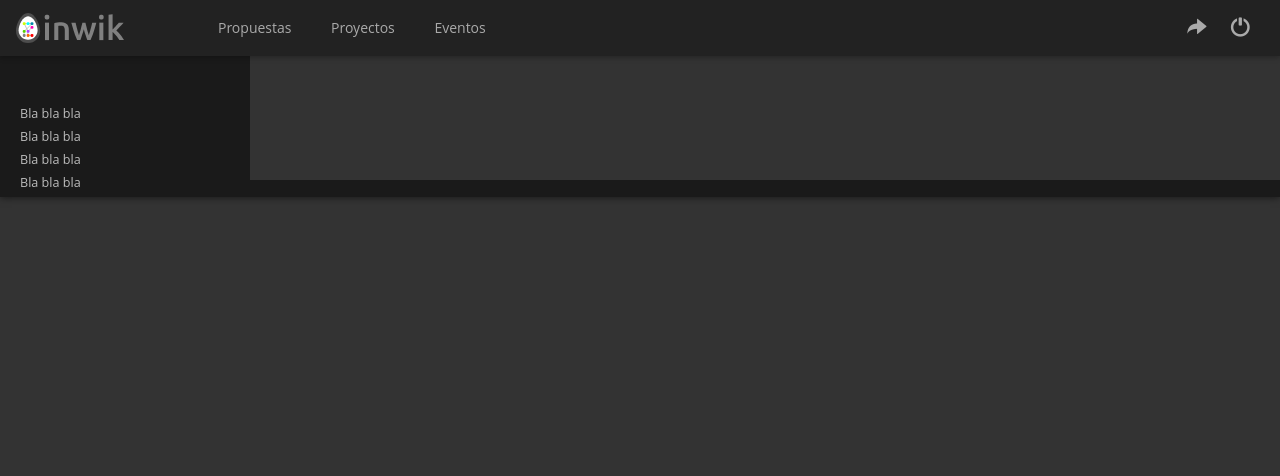
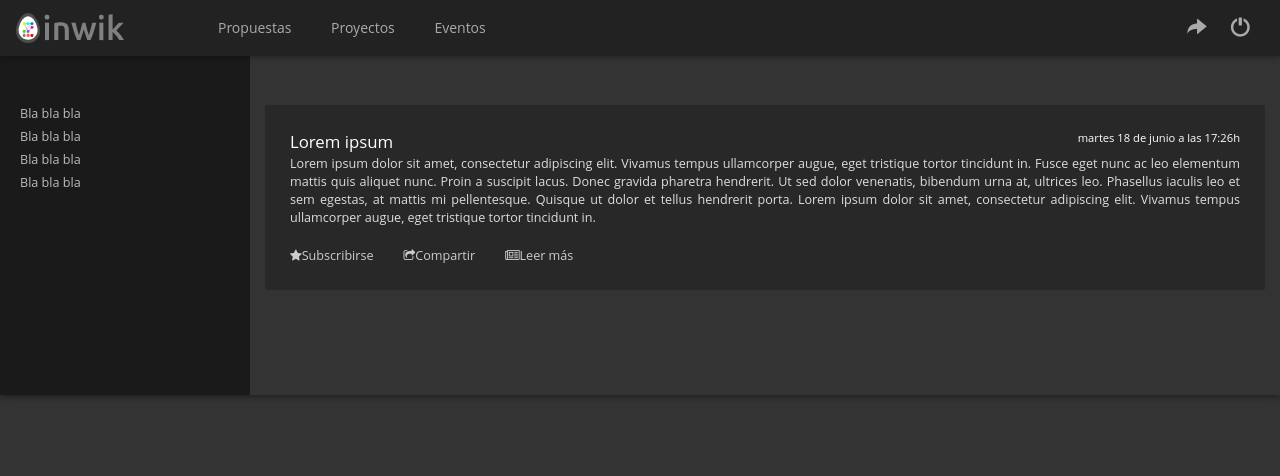
Before and after one commit to inwik/inwik, a PHP site: page /propuestas in a window 1280 px wide. Shown: the top 476 px of the page. Run offline with PHP 8.4, Linux system fonts and the light colour scheme; data that the repository does not hold is empty; some libraries are stand-ins or nearby versions.

Commit message:
Pequeñas mejoras

```diff
--- a/app/controllers/proposals.php
+++ b/app/controllers/proposals.php
@@ -6,7 +6,7 @@
         function index_proposals(){
             $this->loadModel('proposal');
             $p = New Proposals_Model();
-            $data['page_title'] = PAGE_NAME.' - '.__("Propuestas");
+            $this->data['page_title'] = PAGE_NAME.' - '.__("Propuestas");
 
             @$action=$_GET["action"];
             switch($action){
@@ -16,19 +16,19 @@
 
                 default:
                     if(isset($_GET["token"])){
-                        $data['proposal_title']=$_GET["token"];
-                        $this->render('proposals','proposal',$data);
+                        $this->data['proposal_title']=$_GET["token"];
+                        $this->render('proposals','proposal',$this->data);
                     }else{
-                        $data['proposal_list']="";
+                        $this->data['proposal_list']="";
                         /*$prop_list = $this->_proposal->getList(order,sort,limit);
                         foreach($prop_list as $proposal){*/
-                            $data['prop_title']="Lorem ipsum";
-                            $data['prop_url']="lorem_ipsum";
-                            $data['prop_date']="martes 18 de junio a las 17:26h";
-                            $data['prop_description']="Lorem ipsum dolor sit amet, consectetur adipiscing elit. Vivamus tempus ullamcorper augue, eget tristique tortor tincidunt in. Fusce eget nunc ac leo elementum mattis quis aliquet nunc. Proin a suscipit lacus. Donec gravida pharetra hendrerit. Ut sed dolor venenatis, bibendum urna at, ultrices leo. Phasellus iaculis leo et sem egestas, at mattis mi pellentesque. Quisque ut dolor et tellus hendrerit porta. Lorem ipsum dolor sit amet, consectetur adipiscing elit. Vivamus tempus ullamcorper augue, eget tristique tortor tincidunt in.";
-                            $data['proposal_list'].=$this->loadView('proposals','proposal_card',$data);
+                            $this->data['prop_title']="Lorem ipsum";
+                            $this->data['prop_url']="lorem_ipsum";
+                            $this->data['prop_date']="martes 18 de junio a las 17:26h";
+                            $this->data['prop_description']="Lorem ipsum dolor sit amet, consectetur adipiscing elit. Vivamus tempus ullamcorper augue, eget tristique tortor tincidunt in. Fusce eget nunc ac leo elementum mattis quis aliquet nunc. Proin a suscipit lacus. Donec gravida pharetra hendrerit. Ut sed dolor venenatis, bibendum urna at, ultrices leo. Phasellus iaculis leo et sem egestas, at mattis mi pellentesque. Quisque ut dolor et tellus hendrerit porta. Lorem ipsum dolor sit amet, consectetur adipiscing elit. Vivamus tempus ullamcorper augue, eget tristique tortor tincidunt in.";
+                            $this->data['proposal_list'].=$this->loadView('proposals','proposal_card',$this->data);
                         /*}*/
-                        $this->render('proposals', 'home', $data);
+                        $this->render('proposals', 'home', $this->data);
                     }
             }
         }
--- a/app/templates/css/common.css
+++ b/app/templates/css/common.css
@@ -766,20 +766,13 @@ section.section_main{
 }
 
 #user-info .glyphicon{
-    margin-right: 20px;
+    margin-right: 10px;
 }
 
-#user-social-networks{
-	margin-top:15px;
-}
-
-#user-info span, #user-social-networks span{
+#user-info span{
 	display:inline-block;
 	height:16px;
 	width:16px;
-}
-
-#user-info span{
     float: left;
 }
 
```
